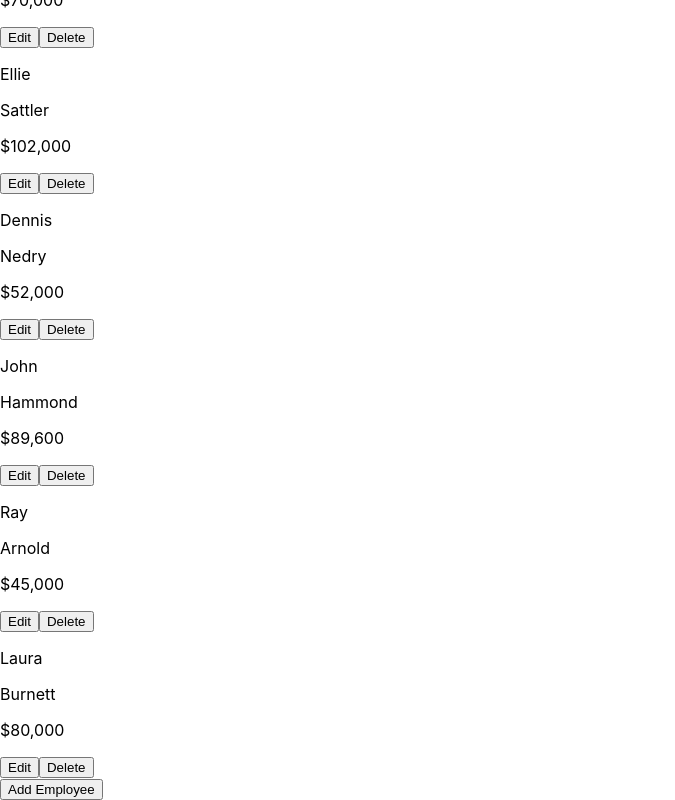
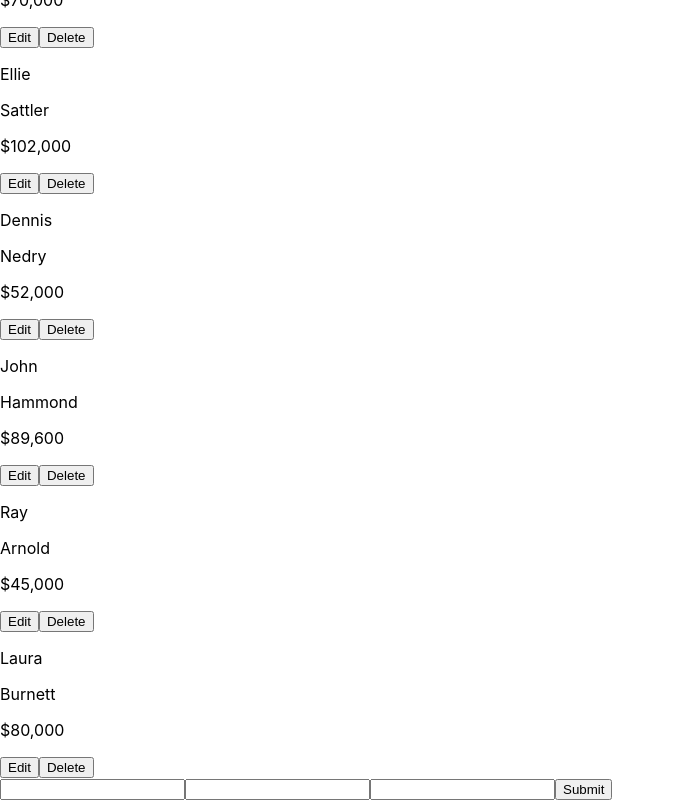
Before and after one commit to luye713/employee-table, a React (Create React App) app: page / in a window 1280 px wide. Both pictures are taken after a click on the button "Add Employee". Shown: the part 340-1140 px from the top of the page, without its empty margins (0-675 px from the left). Built offline with nearby package versions, Linux system fonts and the light colour scheme.

Commit message:
setup edit and add function

```diff
--- a/src/App.js
+++ b/src/App.js
@@ -1,28 +1,14 @@
-import { useState, useEffect } from 'react';
 import './App.css';
 import Header from './Components/Header/Header';
 import CategoryList from './Components/CategoryList/CategoryList';
 import EmployeeList from './Components/EmployeeList/EmployeeList';
-import AddEmployee from './Components/AddEmployee/AddEmployee';
-import employeeData from './mock-employees.json';
 
-export default function App(props){
-  const [employees, setEmployees] = useState([])
-
-  function deleteOne(employee){
-    setEmployees(employees.filter((e) => e != employee))
-  }
-
-  useEffect( () => {
-     setEmployees(employeeData.employees)
-  }, [])
-
+export default function App(){
     return (
       <div className="App">
         <Header />
         <CategoryList />
-        <EmployeeList employees={employees} deleteOne={deleteOne}/>
-        <AddEmployee />
+        <EmployeeList />
       </div>
     );
 }
--- a/src/Components/AddEmployee/AddEmployee.jsx
+++ b/src/Components/AddEmployee/AddEmployee.jsx
@@ -1,7 +1,51 @@
-export default function AddEmployee(props){
-    return(
-        <div>
-            <button>Add Employee</button>
-        </div>
-    )
+import { useState } from "react";
+
+export default function AddEmployee(props) {
+  const [isAdding, setIsAdding] = useState(false);
+  const [employee, setEmployee] = useState({
+    firstName: "",
+    lastName: "",
+    salary: "",
+  });
+
+  function submitForm(e) {
+    e.preventDefault();
+    props.handleAdd(employee);
+    setIsAdding(false);
+  }
+
+  return (
+    <div>
+      {isAdding ? (
+        <form onSubmit={(e) => submitForm(e)}>
+          <input
+            onChange={(event) =>
+              setEmployee({ ...employee, firstName: event.target.value })
+            }
+            name="firstName"
+            type="text"
+            placeholder={employee.firstName}
+          />
+          <input
+            onChange={(event) =>
+              setEmployee({ ...employee, lastName: event.target.value })
+            }
+            name="lastName"
+            type="text"
+            placeholder={employee.lastName}
+          />
+          <input
+            onChange={(event) =>
+              setEmployee({ ...employee, salary: event.target.value })
+            }
+            name="salary"
+            type="text"
+            placeholder={employee.salary}
+          />
+          <button type="submit">Submit</button>
+        </form>
+      ) : null}
+      <button onClick={() => setIsAdding(true)}>Add Employee</button>
+    </div>
+  );
 }
--- a/src/Components/EmployeeList/EmployeeList.jsx
+++ b/src/Components/EmployeeList/EmployeeList.jsx
@@ -1,18 +1,41 @@
-import EmployeeListItem from '../EmployeeListItem/EmployeeListItem'
+import { useState } from "react";
+import EmployeeListItem from "../EmployeeListItem/EmployeeListItem";
+import AddEmployee from "../AddEmployee/AddEmployee";
+import employeeData from "../../mock-employees.json";
 
-export default function EmployeeList(props){
+export default function EmployeeList() {
+  const [employees, setEmployees] = useState(employeeData.employees);
 
-    return (
-        <div>
-            {props.employees.map((employee)=>{
-                return  <EmployeeListItem
-                            employee={employee}
-                            firstName={employee.firstName}
-                            lastName={employee.lastName}
-                            salary={employee.salary}
-                            deleteOne={props.deleteOne}
-                            />
-            })}
-        </div>
-    )
+  function deleteOne(index) {
+    let newArray = [...employees];
+    console.log(index);
+    newArray.splice(index, 1);
+    console.log(newArray);
+    setEmployees(newArray);
+  }
+
+  function handleEdit(employee, index) {
+    let newArray = [...employees];
+    newArray[index] = employee;
+    setEmployees(newArray);
+  }
+
+  function handleAdd(employee) {
+    let newArray = [...employees, employee];
+    setEmployees(newArray);
+  }
+
+  return (
+    <div>
+      {employees.map((employee, index) => (
+        <EmployeeListItem
+          employee={employee}
+          deleteOne={deleteOne}
+          index={index}
+          handleEdit={handleEdit}
+        />
+      ))}
+      <AddEmployee handleAdd={handleAdd}/>
+    </div>
+  );
 }
--- a/src/Components/EmployeeListItem/EmployeeListItem.jsx
+++ b/src/Components/EmployeeListItem/EmployeeListItem.jsx
@@ -1,11 +1,67 @@
-export default function EmployeeListItem(props){
-    return (
+import { useEffect, useState } from "react";
+
+export default function EmployeeListItem(props) {
+  const [isEditing, setIsEditing] = useState(false);
+  const [employee, setEmployee] = useState({
+    firstName: "",
+    lastName: "",
+    salary: "",
+  });
+
+  function submitForm(e) {
+    e.preventDefault();
+    props.handleEdit(employee, props.index);
+    setIsEditing(false);
+  }
+
+  useEffect(() => {
+    setEmployee({
+      ...employee,
+      firstName: props.employee.firstName,
+      lastName: props.employee.lastName,
+      salary: props.employee.salary,
+    });
+  }, [props.employee]);
+
+  return (
+    <div>
+      {isEditing ? (
+        <form onSubmit={(e) => submitForm(e)}>
+          <input
+            onChange={(event) =>
+              setEmployee({ ...employee, firstName: event.target.value })
+            }
+            name="firstName"
+            type="text"
+            placeholder={employee.firstName}
+          />
+          <input
+            onChange={(event) =>
+              setEmployee({ ...employee, lastName: event.target.value })
+            }
+            name="lastName"
+            type="text"
+            placeholder={employee.lastName}
+          />
+          <input
+            onChange={(event) =>
+              setEmployee({ ...employee, salary: event.target.value })
+            }
+            name="salary"
+            type="text"
+            placeholder={employee.salary}
+          />
+          <button type="submit">Submit</button>
+        </form>
+      ) : (
         <div>
-            <p>{props.firstName}</p>
-            <p>{props.lastName}</p>
-            <p>${props.salary.toLocaleString()}</p>
-            <button>Edit</button>
-            <button onClick={() => props.deleteOne(props.employee)}>Delete</button>
+          <p>{employee.firstName}</p>
+          <p>{employee.lastName}</p>
+          <p>${employee.salary.toLocaleString()}</p>
         </div>
-    )
+      )}
+      <button onClick={() => setIsEditing(!isEditing)}>Edit</button>
+      <button onClick={() => props.deleteOne(props.index)}>Delete</button>
+    </div>
+  );
 }
```
